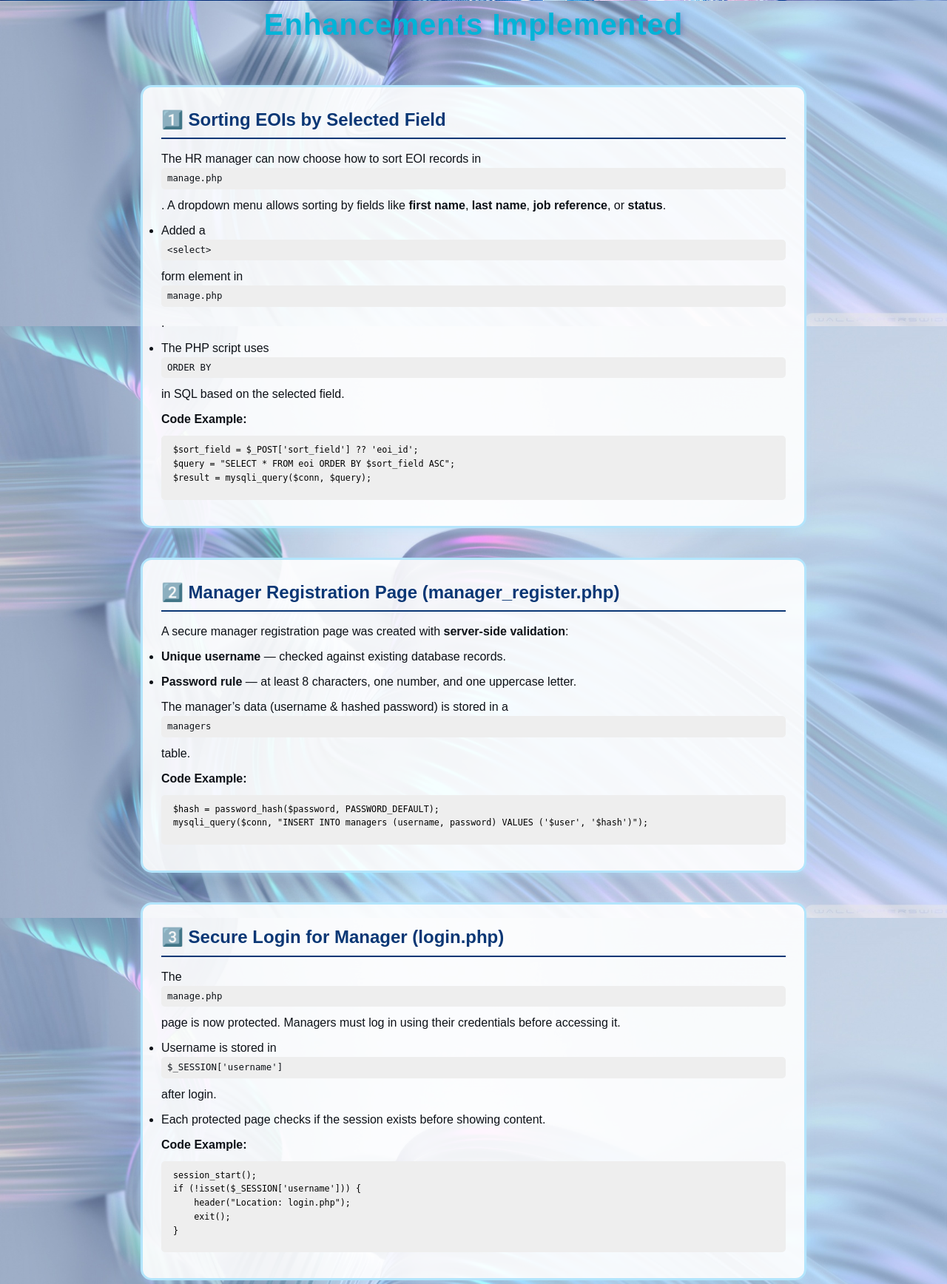
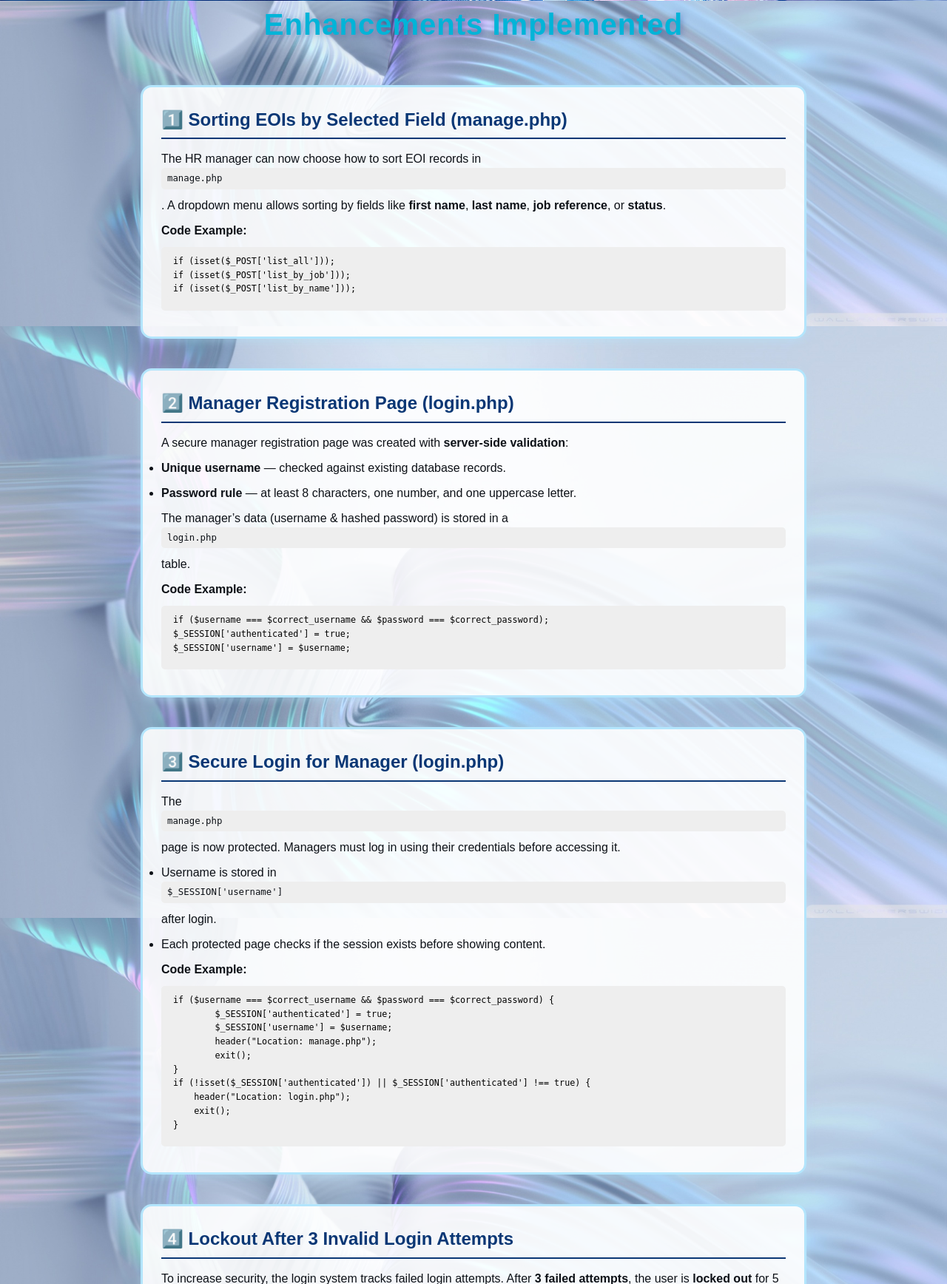
Before and after one commit to Trucphot/thangphuongtruc_2, a PHP site: page /enhancements.php in a window 1280 px wide. Shown: the part 359-2095 px from the top of the page at 74% size. Run offline with PHP 8.4, Linux system fonts and the light colour scheme.

```diff
--- a/enhancements.php
+++ b/enhancements.php
@@ -22,23 +22,19 @@ session_start();
     <h3>Enhancements Implemented</h3>
 
     <section>
-      <h2>1️⃣ Sorting EOIs by Selected Field</h2>
+      <h2>1️⃣ Sorting EOIs by Selected Field (manage.php)</h2>
       <p>
         The HR manager can now choose how to sort EOI records in <code>manage.php</code>.
         A dropdown menu allows sorting by fields like <b>first name</b>, <b>last name</b>, <b>job reference</b>, or <b>status</b>.
       </p>
-      <ul>
-        <li>Added a <code>&lt;select&gt;</code> form element in <code>manage.php</code>.</li>
-        <li>The PHP script uses <code>ORDER BY</code> in SQL based on the selected field.</li>
-      </ul>
       <p><b>Code Example:</b></p>
-      <pre><code>$sort_field = $_POST['sort_field'] ?? 'eoi_id';
-$query = "SELECT * FROM eoi ORDER BY $sort_field ASC";
-$result = mysqli_query($conn, $query);</code></pre>
+      <pre><code>if (isset($_POST['list_all']));
+if (isset($_POST['list_by_job']));
+if (isset($_POST['list_by_name']));</code></pre>
     </section>
 
     <section>
-      <h2>2️⃣ Manager Registration Page (manager_register.php)</h2>
+      <h2>2️⃣ Manager Registration Page (login.php)</h2>
       <p>
         A secure manager registration page was created with <b>server-side validation</b>:
       </p>
@@ -46,10 +42,11 @@ $result = mysqli_query($conn, $query);</code></pre>
         <li><b>Unique username</b> — checked against existing database records.</li>
         <li><b>Password rule</b> — at least 8 characters, one number, and one uppercase letter.</li>
       </ul>
-      <p>The manager’s data (username & hashed password) is stored in a <code>managers</code> table.</p>
+      <p>The manager’s data (username & hashed password) is stored in a <code>login.php</code> table.</p>
       <p><b>Code Example:</b></p>
-      <pre><code>$hash = password_hash($password, PASSWORD_DEFAULT);
-mysqli_query($conn, "INSERT INTO managers (username, password) VALUES ('$user', '$hash')");</code></pre>
+      <pre><code>if ($username === $correct_username && $password === $correct_password);
+$_SESSION['authenticated'] = true;
+$_SESSION['username'] = $username;</code></pre>
     </section>
 
     <section>
@@ -62,8 +59,13 @@ mysqli_query($conn, "INSERT INTO managers (username, password) VALUES ('$user',
         <li>Each protected page checks if the session exists before showing content.</li>
       </ul>
       <p><b>Code Example:</b></p>
-      <pre><code>session_start();
-if (!isset($_SESSION['username'])) {
+      <pre><code>if ($username === $correct_username && $password === $correct_password) {
+        $_SESSION['authenticated'] = true;
+        $_SESSION['username'] = $username;
+        header("Location: manage.php");
+        exit();
+}
+if (!isset($_SESSION['authenticated']) || $_SESSION['authenticated'] !== true) {
     header("Location: login.php");
     exit();
 }</code></pre>
@@ -75,27 +77,21 @@ if (!isset($_SESSION['username'])) {
         To increase security, the login system tracks failed login attempts. After <b>3 failed attempts</b>, the user is <b>locked out</b> for 5 minutes.
       </p>
       <ul>
-        <li>Each failed login increments an <code>attempts</code> counter.</li>
+        <li>Each failed login increments an <code>login_attempts</code> counter.</li>
         <li>If counter reaches 3, current time is recorded.</li>
         <li>The system checks if 5 minutes have passed before allowing login again.</li>
       </ul>
       <p><b>Code Example:</b></p>
-      <pre><code>if ($attempts >= 3 && time() - $last_attempt < 300) {
-    echo "Access disabled. Please try again later.";
-} else {
-    // allow login
-}</code></pre>
-    </section>
-
-    <section>
-      <h2>Summary of Enhancements</h2>
-      <ul>
-        <li>✅ Added EOI sorting feature for better data management.</li>
-        <li>✅ Added manager registration with unique username & password validation.</li>
-        <li>✅ Added login system & session-based access control.</li>
-        <li>✅ Added security lockout after 3 failed login attempts.</li>
-      </ul>
-      <p>These enhancements improve the system’s usability, organization, and security.</p>
+      <pre><code>$max_attempts = 3;
+$lockout_seconds = 300;
+if (!isset($_SESSION['login_attempts'])) {
+    $_SESSION['login_attempts'] = 0;
+}
+$_SESSION['login_attempts']++;
+        if ($_SESSION['login_attempts'] >= $max_attempts) {
+        $_SESSION['lockout_until'] = time() + $lockout_seconds;
+        $error = "You attempted the wrong $max_attempts times. Locked out for $lockout_seconds seconds."
+        }</code></pre>
     </section>
 
   </main>
```
Also changed, not shown: jobs.php (+33 -23 lines), login.php (+21 -1 lines), styles/stylesjobs.css (+60 -12 lines).
